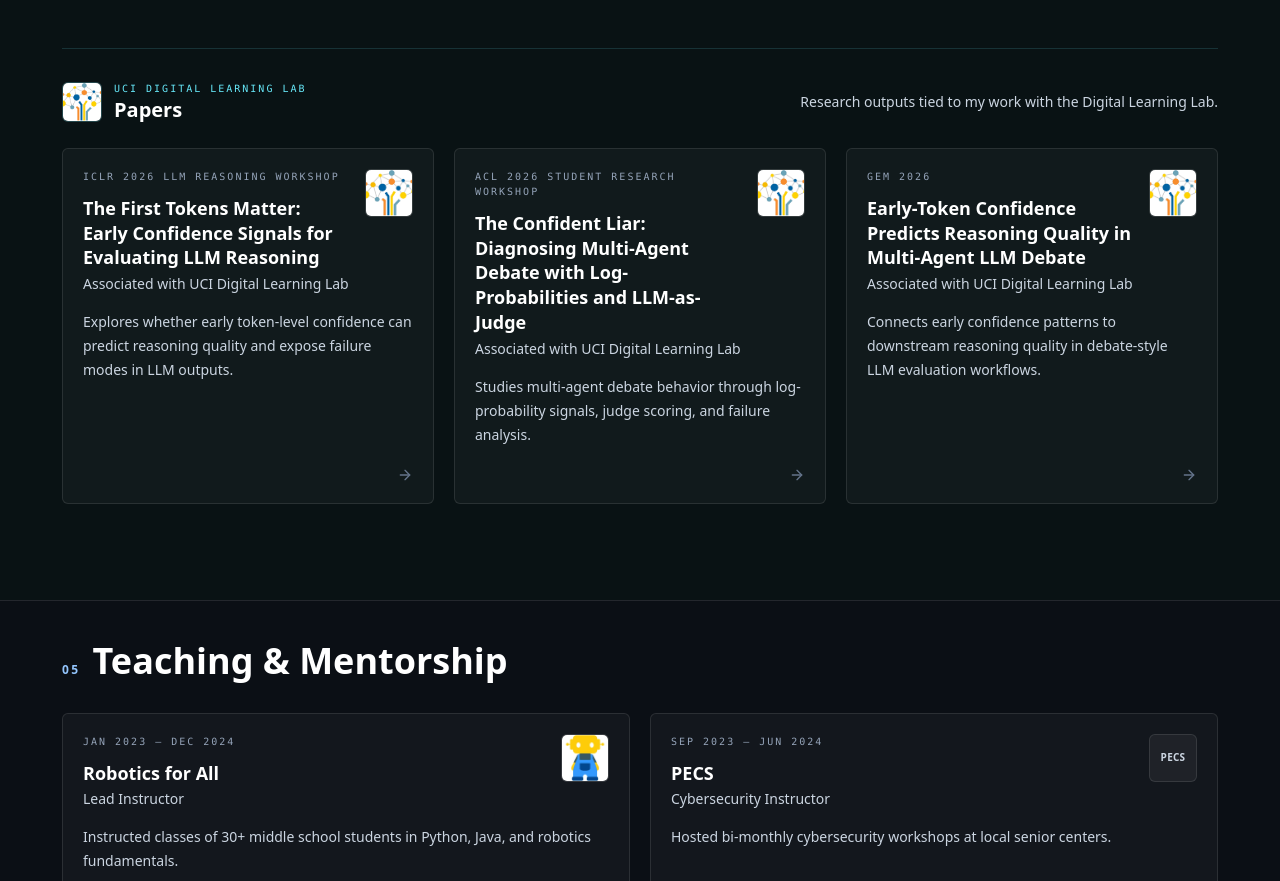
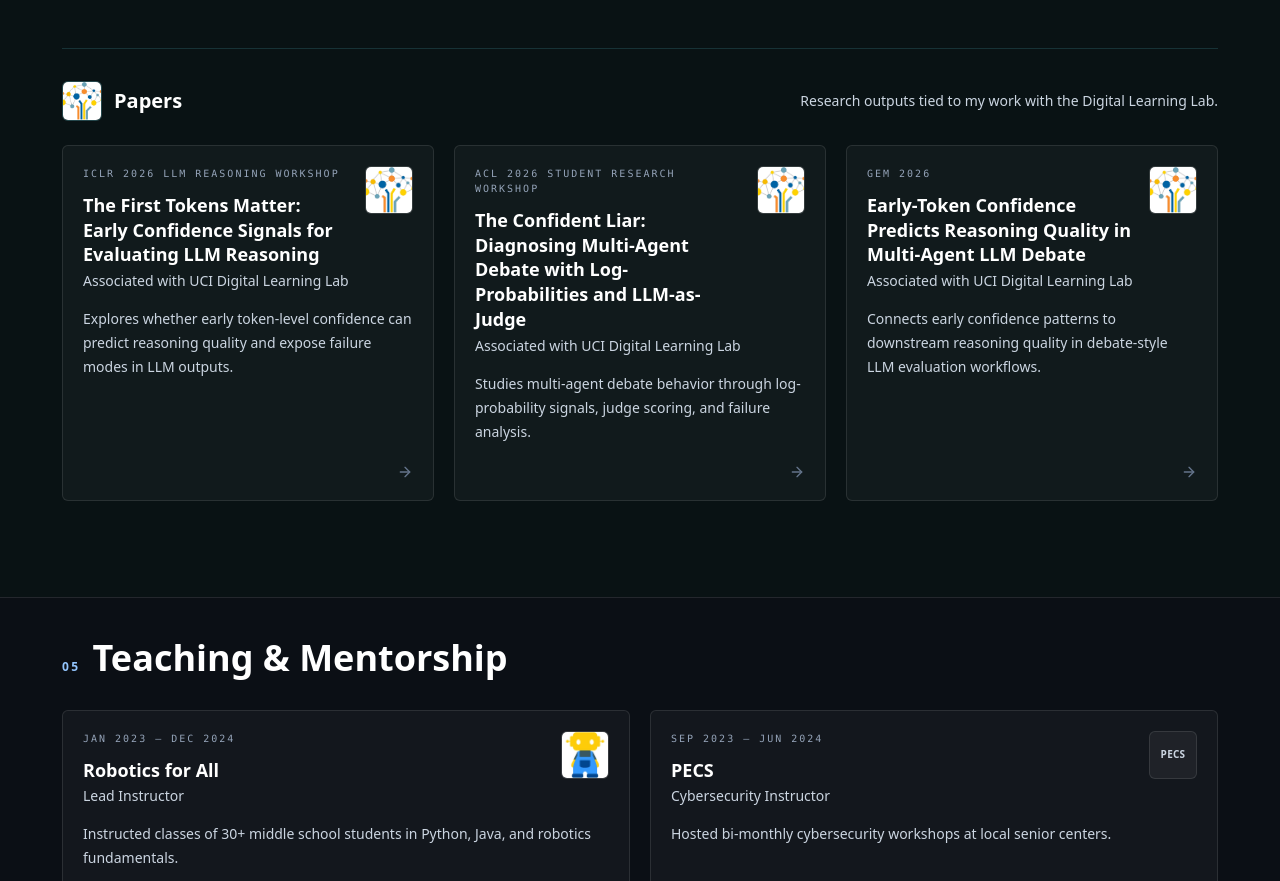
Before and after one commit to jacobhorne-jth/jacobhorne-jth.github.io, a React (Vite) app: page / in a window 1280 px wide. Shown: the part 3880-4761 px from the top of the page. Built offline with nearby package versions, Linux system fonts and the light colour scheme.

Commit message:
Simplify research papers subsection heading

```diff
--- a/src/App.tsx
+++ b/src/App.tsx
@@ -1542,12 +1542,7 @@ function ResearchSection() {
               <div className="h-10 w-10 shrink-0 overflow-hidden rounded-md border border-cyan-700/20 bg-white dark:border-cyan-300/20 dark:bg-white/5">
                 <img src={logoDLL} alt="UCI Digital Learning Lab" className="h-full w-full object-cover" />
               </div>
-              <div>
-                <p className="font-mono text-[10px] uppercase tracking-[0.2em] text-cyan-700 dark:text-cyan-300">
-                  UCI Digital Learning Lab
-                </p>
-                <h3 className="text-xl font-semibold text-gray-950 dark:text-white">Papers</h3>
-              </div>
+              <h3 className="text-xl font-semibold text-gray-950 dark:text-white">Papers</h3>
             </div>
             <p className="max-w-md text-sm leading-6 text-gray-600 dark:text-slate-300">
               Research outputs tied to my work with the Digital Learning Lab.
```
